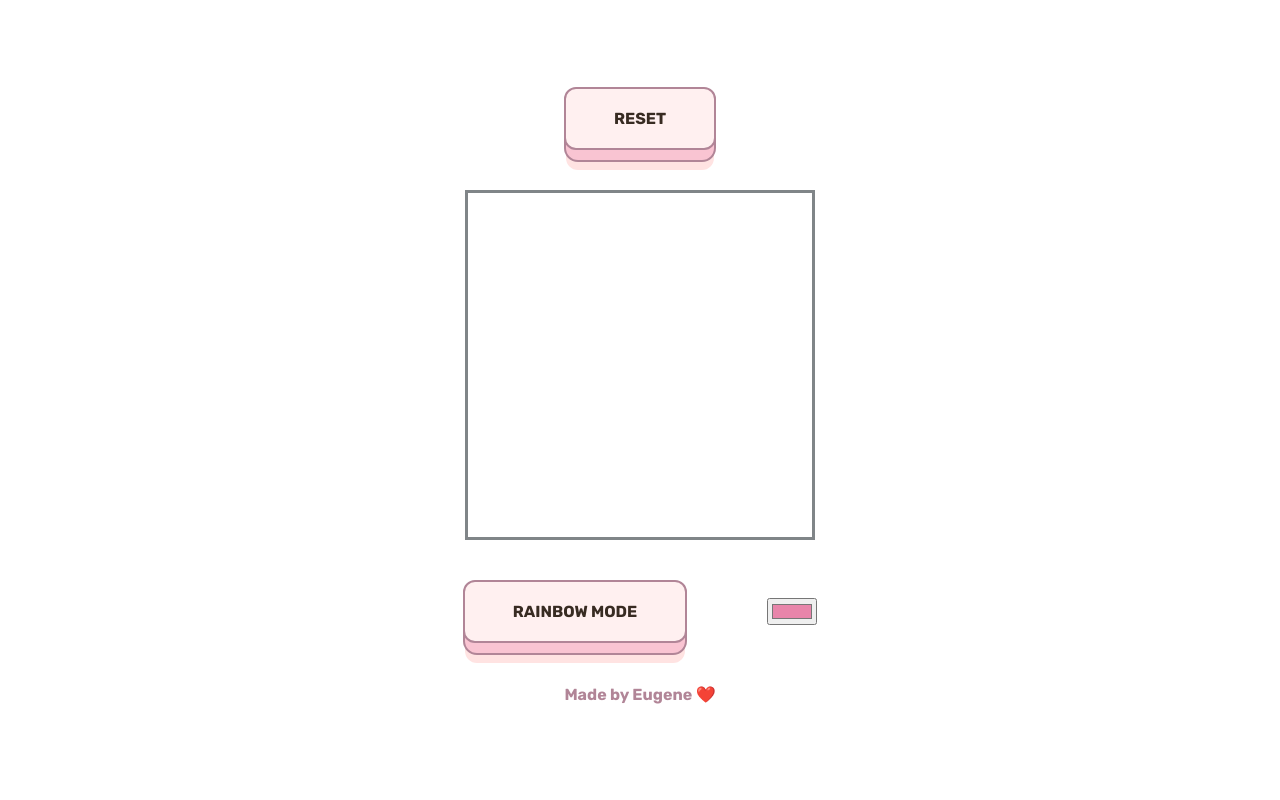
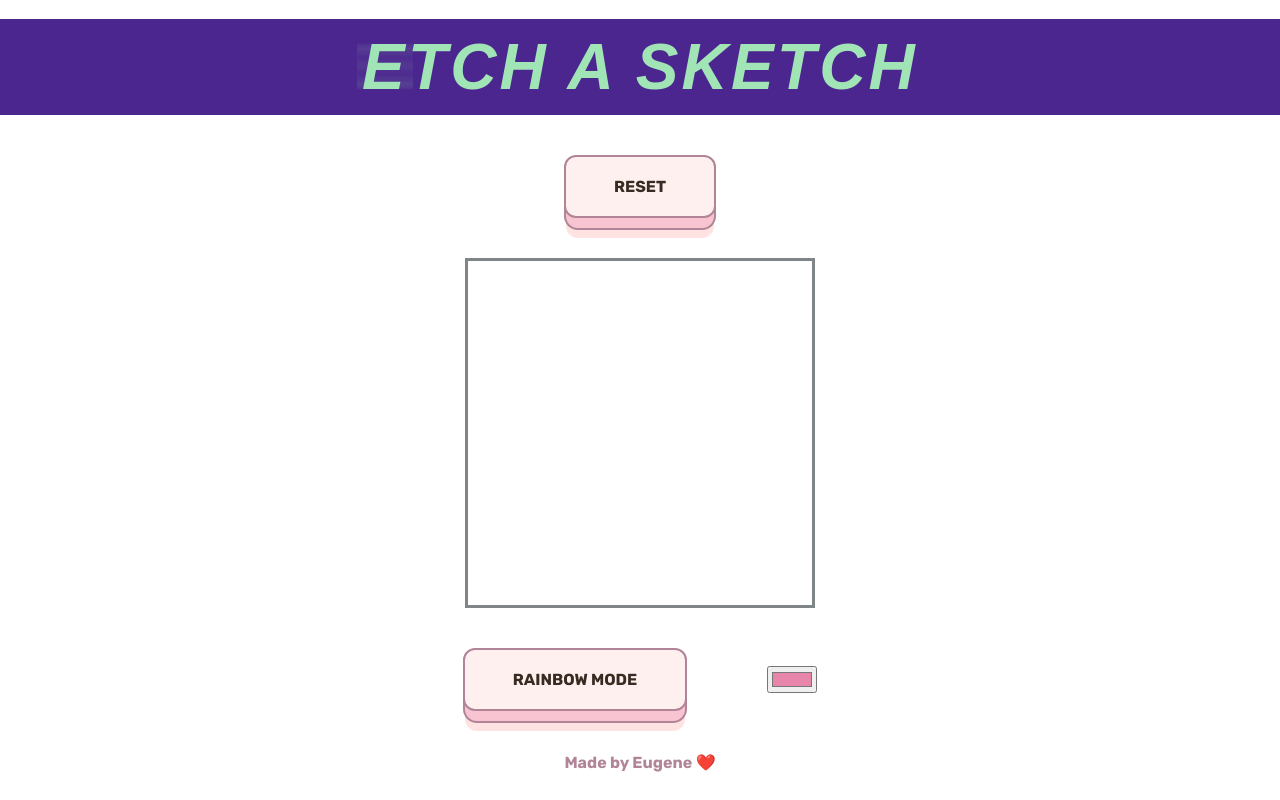
Before and after one commit to scare-destiny/ETCH-A-SKETCH, a plain HTML site: page index.html in a window 1280 px wide. Drawn offline with Linux system fonts and the light colour scheme.

Commit message:
Added Header

```diff
--- /dev/null
+++ b/header.scss
@@ -0,0 +1,41 @@
+/* We’ll set some colors and center everything. */
+
+#header {
+	background: #4c268f;
+	color: #99eeb4;
+	height: 100vh;
+	text-align: center;
+	display: flex;
+	justify-content: center;
+	align-items: center;
+}
+
+/* We set the position to relative so that we can stack a blurred pseudo element on top of the original text */
+
+span {
+	position: relative;
+	font-family: "Avenir Next", sans-serif;
+	font-weight: 900;
+	font-size: 64px;
+	text-transform: uppercase;
+	font-style: italic;
+	letter-spacing: 0.05em;
+	display: inline-block;
+}
+
+/* We create a pseudo element and blur it using the SVG filter. We’ll grab the content from the custom HTML attribute. */
+
+span:before {
+	position: absolute;
+	left: 0;
+	top: 0;
+	content: attr(filter-content);
+
+	filter: url(#motion-blur-filter);
+}
+
+/* We hide the SVG filter element from the DOM as it would take up some space */
+
+svg {
+	display: none;
+}
--- a/index.html
+++ b/index.html
@@ -7,11 +7,29 @@
 	<meta name="viewport" content="width=device-width, initial-scale=1.0">
 	<link rel="stylesheet" href="./style.css">
 	<link rel="stylesheet" href="./buton.css">
-	<script src="./code.js" defer></script>
+	<link rel="stylesheet" href="./header.css" <script src="./code.js" defer>
+	</script>
 	<title>🎨 Etch-a-sketch</title>
 </head>
 
 <body>
+	<div id="header">
+		<svg xmlns=" http://www.w3.org/2000/svg">
+
+			<!-- filterUnits is required to prevent clipping the blur outside the viewBox -->
+
+			<filter id="motion-blur-filter" filterUnits="userSpaceOnUse">
+
+				<!-- We only want horizontal blurring. x: 100, y: 0 -->
+
+				<feGaussianBlur stdDeviation="100 0"></feGaussianBlur>
+			</filter>
+		</svg>
+
+		<!-- We use a custom attribute to set the text that the pseudo element should display and blur. In this case, we use the first character of the word. -->
+
+		<span filter-content="S">Etch A Sketch</span>
+	</div>
 	<div>
 		<button id="reset">Reset</button>
 	</div>
```
Also changed, not shown: header.css (added), 1 other file.
